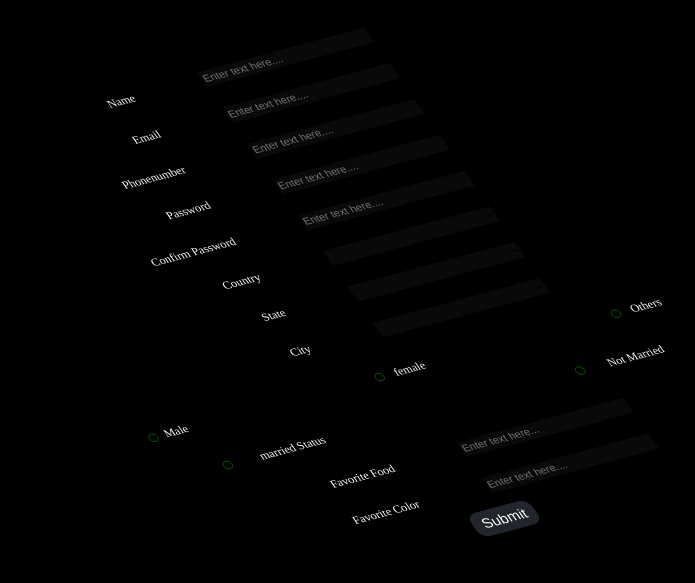
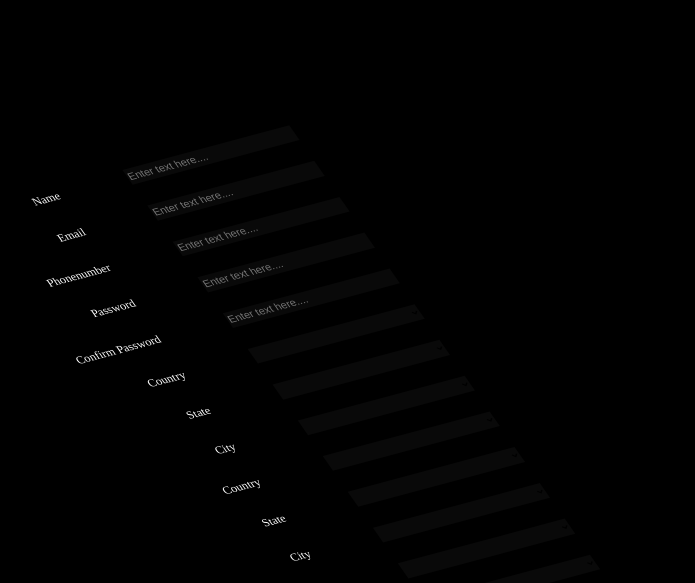
Before and after one commit to hamsa-vd/preSchedule, an Angular app in the folder reactiveForms/: page / in a window 1280 px wide. Shown: the part 217-800 px from the top of the page, without its empty margins (261-956 px from the left). Built offline with nearby package versions, Linux system fonts and the light colour scheme.

Commit message:
added formarray and build

```diff
--- a/reactiveForms/src/app/app.component.html
+++ b/reactiveForms/src/app/app.component.html
@@ -1,5 +1,5 @@
 <div class="first" [class.parent]='mouseon' (click)='mouseon=true'>
-  <form action="" method="" [formGroup]='formdata' (submit)='submit()'>
+  <form action="" method="" [formGroup]='formdata' (ngSubmit)='submit()'>
     <label for="name">
       <p>Name</p>
       <input placeholder="Enter text here...." type="text" name="name" id="name" formControlName= "name"
@@ -30,29 +30,33 @@
       [class.invalidinput]="!formdata.get('confpassword').valid && formdata.get('confpassword').dirty">
       <span [class.error]="!formdata.get('confpassword').valid && formdata.get('confpassword').dirty"  >password doesn't match</span>
     </label>
+    <div formArrayName='address'>
+      <div *ngFor="let item of formdata.get('address').controls; let i=index" [formGroupName] = 'i'>
         <label for="country">
           <p>country</p>
-      <select name="country" id="country" formControlName = 'country' (change)="assignstates()">
+          <select name="country" id="country" formControlName = 'country' (change)="assignstates(i)">
             <option value="ind">India</option>
             <option value="aus">Australia</option>
             <option value="usa">America</option>
           </select>
-      <span [class.error]="!formdata.get('country').valid && formdata.get('country').dirty"  >feild required</span>
+          <!-- <span [class.error]="!formdata.get('country').valid && formdata.get('country').dirty"  >feild required</span> -->
         </label>
         <label for="state">
           <p>state</p>
-      <select name="state" id="state" formControlName = 'state'  (change) = "assigncities()">
-       <option *ngFor="let item of states" [value] = 'item'>{{item}}</option>
+          <select name="state" id="state" formControlName = 'state'  (change) = "assigncities(i)">
+           <option *ngFor="let item of states[i]" [value] = 'item'>{{item}}</option>
           </select>
-      <span [class.error]="!formdata.get('state').valid && formdata.get('state').dirty"  >feild required</span>
+          <!-- <span [class.error]="!formdata.get('state').valid && formdata.get('state').dirty"  >feild required</span> -->
         </label>
         <label for="city">
           <p>city</p>
           <select name="city" id="city" formControlName = 'city'>
-        <option *ngFor="let item of cities" value="item">{{item}}</option>
+            <option *ngFor="let item of cities[i]" value="item">{{item}}</option>
           </select>
-      <span [class.error]="!formdata.get('city').valid && formdata.get('city').dirty"  >feild required</span>
+          <!-- <span [class.error]="!formdata.get('city').valid && formdata.get('city').dirty"  >feild required</span> -->
         </label>
+      </div>
+    </div>
     <div class="radio">
       <label for="male">
         <input  type="radio" name="gender" id="male" value="male" formControlName= 'gender'>
@@ -93,11 +97,11 @@
       [class.invalidinput]="!formdata.get('color').valid && formdata.get('color').dirty">
       <span [class.error]="!formdata.get('color').valid && formdata.get('color').dirty"  >feild required</span>
     </label>
-    <button type="submit" (click) = 'isvalid()'>submit</button>
+    <button type="submit">submit</button>
   </form>
 </div>
 <div [class.output] = 'validity' class='last'>
-  <p>{{formdata.value}}</p>
+  <p>{{formdata.value | json}}</p>
   <button (click)='refresh()'>save</button>
   <button (click)="validity=false">close</button>
 </div>
--- a/reactiveForms/src/app/app.component.scss
+++ b/reactiveForms/src/app/app.component.scss
@@ -4,7 +4,8 @@
 	color: white;
 	form {
 		text-align: center;
-		& > label {
+		& > label,
+		& > div > div > label {
 			display: grid;
 			grid-template-columns: repeat(12, 1fr);
 			margin: 0.5rem 1rem;
@@ -98,7 +99,8 @@
 			&:hover {
 				cursor: pointer;
 				background-color: white;
-				color: black;
+				color: blue;
+				box-shadow: 0px 0px 10px -1px blue;
 			}
 		}
 	}
@@ -120,6 +122,30 @@
 	top: 50%;
 	left: 50%;
 	transform: translate(-50%, -50%);
+	background-color: white;
+	button {
+		margin: 1rem;
+		border-radius: 1rem;
+		padding: 1rem;
+		font-size: 1.2rem;
+		text-transform: uppercase;
+		background-color: black;
+		color: white;
+		&:first-child {
+			&:hover {
+				background-color: white;
+				color: green;
+				box-shadow: 0px 0px 10px -1px green;
+			}
+		}
+		&:last-child {
+			&:hover {
+				background-color: white;
+				color: red;
+				box-shadow: 0px 0px 10px -1px red;
+			}
+		}
+	}
 }
 .invalidinput {
 	border: 1px solid rgba(255, 0, 0, 0.911);
--- a/reactiveForms/src/app/app.component.ts
+++ b/reactiveForms/src/app/app.component.ts
@@ -1,5 +1,5 @@
 import { Component } from '@angular/core';
-import { FormGroup, FormControl, Validators } from '@angular/forms';
+import { FormArray, FormBuilder, FormGroup, FormControl, Validators } from '@angular/forms';
 import { ToastrService } from 'ngx-toastr';
 @Component({
 	selector: 'app-root',
@@ -8,8 +8,8 @@ import { ToastrService } from 'ngx-toastr';
 })
 export class AppComponent {
 	formdata: FormGroup;
-	states: string[];
-	cities: string[];
+	states: string[][] = [ [ '' ], [ '' ], [ '' ] ];
+	cities: string[][] = [ [ '' ], [ '' ], [ '' ] ];
 	validity: boolean = false;
 	mouseon: boolean = false;
 	countrydata = {
@@ -29,20 +29,19 @@ export class AppComponent {
 			'los angeles': [ 'los angelees', 'west hollywood' ]
 		}
 	};
-	isvalid() {
-		this.validity = this.formdata.valid;
-	}
 	showtoastr(str) {
 		this.toastr.error('is an invalid field', str);
 	}
-	assignstates() {
-		this.states = <[]>Object.keys(this.countrydata[this.formdata.get('country').value]);
+	assignstates(i) {
+		this.states[i] = Object.keys(this.countrydata[this.formdata.get('address').controls[i].get('country').value]);
 	}
 	refresh(): void {
 		window.location.reload();
 	}
-	assigncities() {
-		this.cities = this.countrydata[this.formdata.get('country').value][this.formdata.get('state').value];
+	assigncities(i) {
+		this.cities[i] = this.countrydata[this.formdata.get('address').controls[i].get('country').value][
+			this.formdata.get('address').controls[i].get('state').value
+		];
 	}
 	checkpassword() {
 		if (this.formdata.get('confpassword').valid && this.formdata.get('confpassword'))
@@ -50,25 +49,40 @@ export class AppComponent {
 				alert("passwords doesn't match");
 	}
 	submit() {
-		console.table(this.formdata.value);
-		console.log(this.formdata.valid);
-		console.log(Object.keys(this.countrydata[this.formdata.get('country').value]));
+		this.validity = this.formdata.valid;
+		console.log(this.validity);
+		console.log(this.formdata.value);
 	}
-	constructor(private toastr: ToastrService) {
+	//,private toastr: ToastrService
+	constructor(private fb: FormBuilder, private toastr: ToastrService) {
 		alert('click on the form');
-		this.formdata = new FormGroup({
-			name: new FormControl('', [ Validators.required ]),
-			email: new FormControl('', [ Validators.required, Validators.email ]),
-			tel: new FormControl('', [ Validators.required ]),
-			password: new FormControl('', [ Validators.required, Validators.minLength(8) ]),
-			confpassword: new FormControl('', [ Validators.required, Validators.minLength(8) ]),
-			country: new FormControl('', [ Validators.required ]),
-			state: new FormControl('', [ Validators.required ]),
-			city: new FormControl('', [ Validators.required ]),
-			gender: new FormControl('', [ Validators.required ]),
-			maritalStatus: new FormControl('', [ Validators.required ]),
-			food: new FormControl('', [ Validators.required ]),
-			color: new FormControl('', [ Validators.required ])
+		this.formdata = this.fb.group({
+			name: [ '', [ Validators.required ] ],
+			email: [ '', [ Validators.required, Validators.email ] ],
+			tel: [ '', [ Validators.required ] ],
+			password: [ '', [ Validators.required, Validators.minLength(8) ] ],
+			confpassword: [ '', [ Validators.required, Validators.minLength(8) ] ],
+			address: this.fb.array([
+				this.fb.group({
+					country: [ '', [ Validators.required ] ],
+					state: [ '', [ Validators.required ] ],
+					city: [ '', [ Validators.required ] ]
+				}),
+				this.fb.group({
+					country: [ '', [ Validators.required ] ],
+					state: [ '', [ Validators.required ] ],
+					city: [ '', [ Validators.required ] ]
+				}),
+				this.fb.group({
+					country: [ '', [ Validators.required ] ],
+					state: [ '', [ Validators.required ] ],
+					city: [ '', [ Validators.required ] ]
+				})
+			]),
+			gender: [ '', [ Validators.required ] ],
+			maritalStatus: [ '', [ Validators.required ] ],
+			food: [ '', [ Validators.required ] ],
+			color: [ '', [ Validators.required ] ]
 		});
 	}
 }
```
Lines whose indentation alone changed are shown as unchanged.
